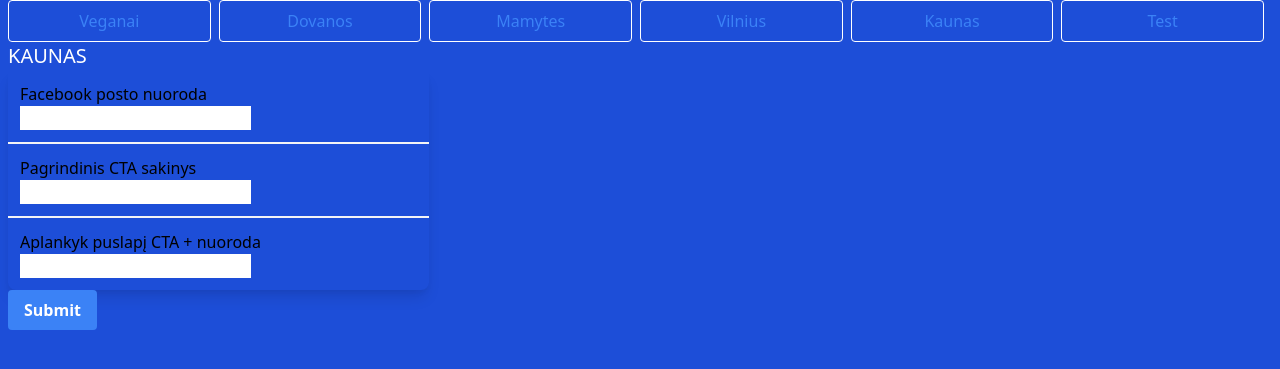
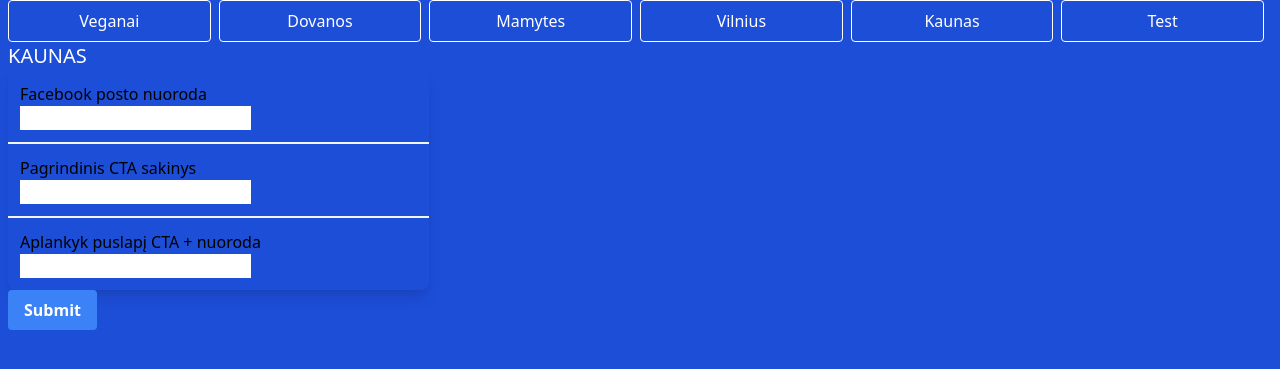
Before and after one commit to arvydasg/facebok_django, a Django app: page /kaunas/ in a window 1280 px wide. Shown: the top 369 px of the page. Run offline with Django 4.2, Linux system fonts and the light colour scheme.

Commit message:
style: text is white

```diff
--- a/main/templates/main/base.html
+++ b/main/templates/main/base.html
@@ -7,31 +7,29 @@
     <link rel="stylesheet" type="text/css" href="{% static 'main/style.css' %}">
     <script src="{% static 'main/main.js' %}"></script>
     <link href="https://unpkg.com/tailwindcss@^1.0/dist/tailwind.min.css" rel="stylesheet">
-
-    <title>Base.html zinai</title>
+    <title>Facebook Group Poster</title>
   </head>
-
   <body class="bg-blue-700">
     <div class="container mx-auto px-2">
       <!-- NAVBAR -->
       <ul class="flex">
 	<li class="flex-1 mr-2">
-	  <a class="text-center block border border-white rounded hover:border-gray-200 text-blue-500 hover:bg-gray-200 py-2 px-4" href="/">Veganai</a>
+	  <a class="text-center block border border-white rounded hover:border-gray-200 text-white hover:bg-gray-200 hover:text-black py-2 px-4" href="/">Veganai</a>
 	</li>
 	<li class="flex-1 mr-2">
-	  <a class="text-center block border border-white rounded hover:border-gray-200 text-blue-500 hover:bg-gray-200 py-2 px-4" href="/dovanos">Dovanos</a>
+	  <a class="text-center block border border-white rounded hover:border-gray-200 text-white hover:bg-gray-200 hover:text-black py-2 px-4" href="/dovanos">Dovanos</a>
 	</li>
 	<li class="flex-1 mr-2">
-	  <a class="text-center block border border-white rounded hover:border-gray-200 text-blue-500 hover:bg-gray-200 py-2 px-4" href="/mamytes">Mamytes</a>
+	  <a class="text-center block border border-white rounded hover:border-gray-200 text-white hover:bg-gray-200 hover:text-black py-2 px-4" href="/mamytes">Mamytes</a>
 	</li>
 	<li class="flex-1 mr-2">
-	  <a class="text-center block border border-white rounded hover:border-gray-200 text-blue-500 hover:bg-gray-200 py-2 px-4" href="/vilnius">Vilnius</a>
+	  <a class="text-center block border border-white rounded hover:border-gray-200 text-white hover:bg-gray-200 hover:text-black py-2 px-4" href="/vilnius">Vilnius</a>
 	</li>
 	<li class="flex-1 mr-2">
-	  <a class="text-center block border border-white rounded hover:border-gray-200 text-blue-500 hover:bg-gray-200 py-2 px-4" href="/kaunas">Kaunas</a>
+	  <a class="text-center block border border-white rounded hover:border-gray-200 text-white hover:bg-gray-200 hover:text-black py-2 px-4" href="/kaunas">Kaunas</a>
 	</li>
 	<li class="flex-1 mr-2">
-	  <a class="text-center block border border-white rounded hover:border-gray-200 text-blue-500 hover:bg-gray-200 py-2 px-4"  href="/test">Test</a>
+	  <a class="text-center block border border-white rounded hover:border-gray-200 text-white hover:bg-gray-200 hover:text-black py-2 px-4"  href="/test">Test</a>
 	</li>
       </ul>
       <!-- NAVBAR END -->
```
